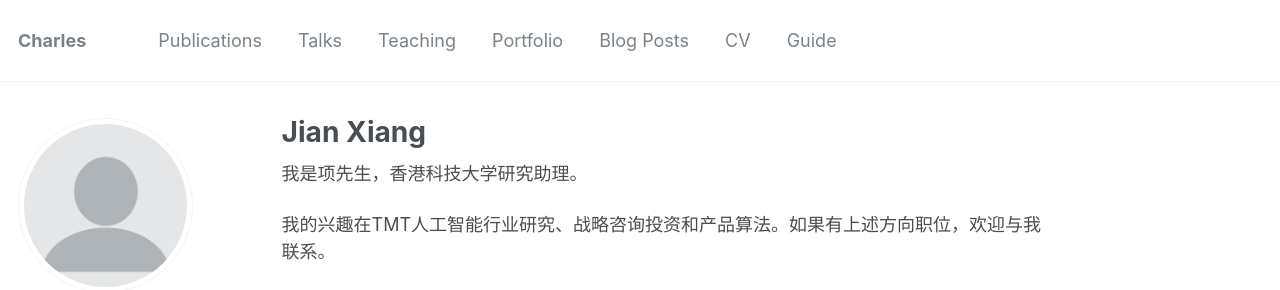
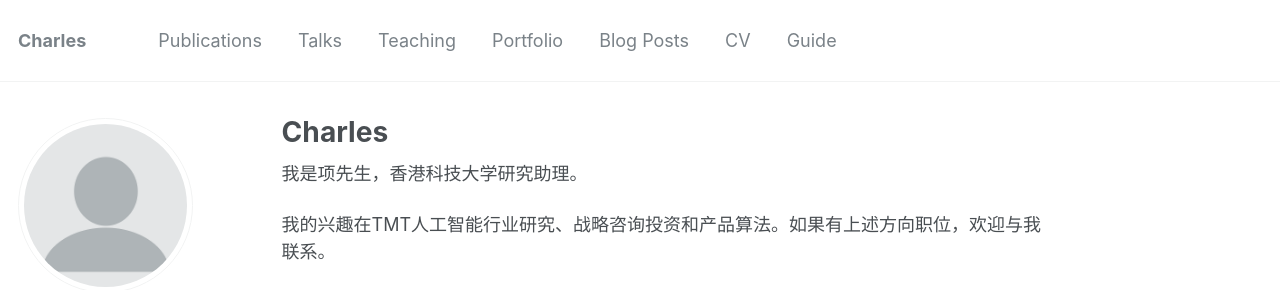
Before and after one commit to jianxiang95/jianxiang95.github.io, a Jekyll site: the page built from _pages/about.md, in a window 1280 px wide and 900 px high. Shown: the top 290 px of the window. Built offline with Jekyll 4.4.1, drawn with Linux system fonts in a browser that asks for light colours.

Commit message:
Update about.md

```diff
--- a/_pages/about.md
+++ b/_pages/about.md
@@ -1,6 +1,6 @@
 ---
 permalink: /
-title: "Jian Xiang"
+title: "Charles"
 excerpt: "Self Introduction"
 author_profile: true
 redirect_from:
```
